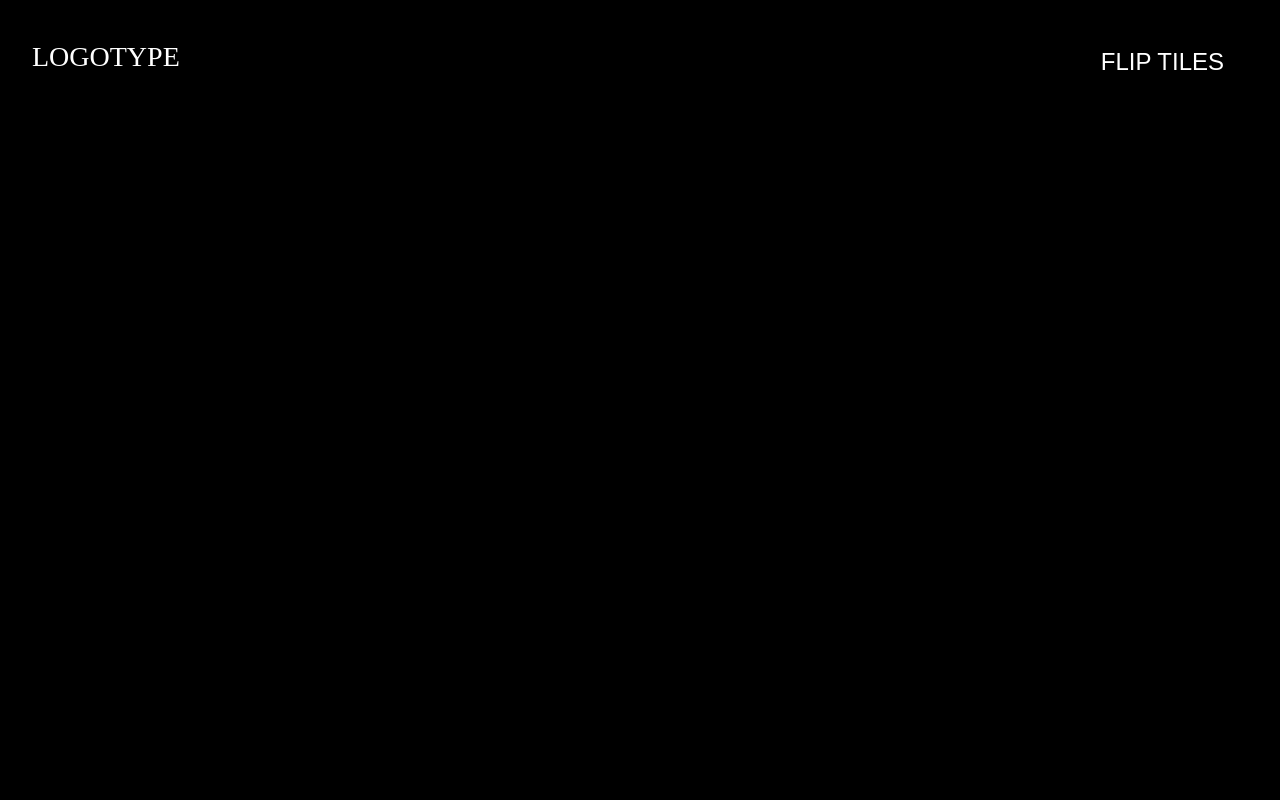
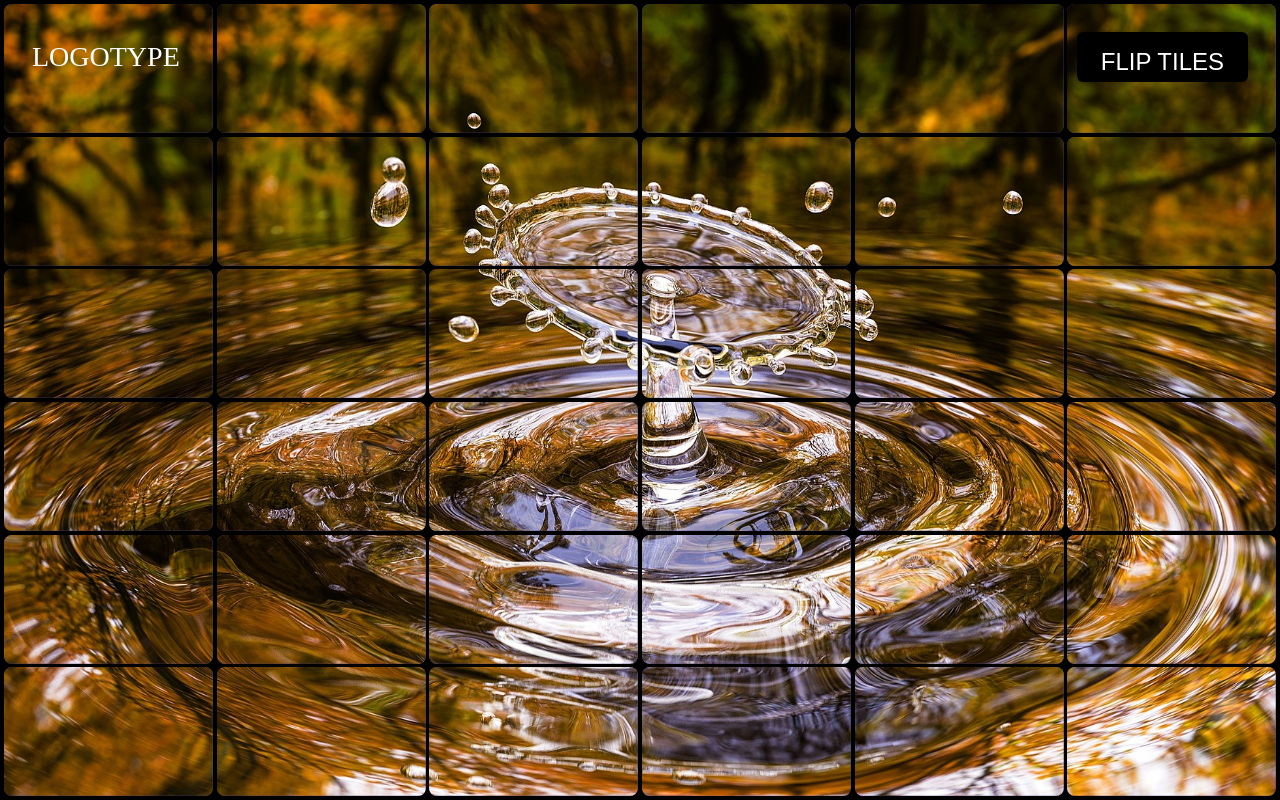
Before and after one commit to freetimezp/js-portfolio-140-heropage, a plain HTML site: page index.html in a window 1280 px wide. Both pictures are taken after a click on the button "FLIP TILES". Drawn offline with nearby package versions, Linux system fonts and the light colour scheme.

Commit message:
03. js-portfolio-140-heropage. Flip GSAP animation.

```diff
--- a/assets/css/style.css
+++ b/assets/css/style.css
@@ -143,3 +143,11 @@ nav button {
 .highlight {
     border-color: #fff;
 }
+
+::-webkit-scrollbar {
+    display: none;
+}
+
+#flipButton {
+    cursor: pointer;
+}
--- a/assets/js/main.js
+++ b/assets/js/main.js
@@ -0,0 +1,158 @@
+document.addEventListener("DOMContentLoaded", () => {
+    const ROWS = 6;
+    const COLS = 6;
+    const BLOCK_SIZE = 50;
+    const COOLDOWN = 1000;
+    let isFlipped = false;
+
+    function createTiles(row, col) {
+        const tile = document.createElement("div");
+        tile.className = 'tile';
+        tile.innerHTML = `
+        <div class="tile-face tile-front"></div>
+        <div class="tile-face tile-back"></div>
+    `;
+
+        const bgPosition = `${col * 20}% ${row * 20}%`;
+        tile.querySelector(".tile-front").style.backgroundPosition = bgPosition;
+        tile.querySelector(".tile-back").style.backgroundPosition = bgPosition;
+
+        return tile;
+    };
+
+
+    function createBoard() {
+        const board = document.querySelector(".board");
+        for (let i = 0; i < ROWS; i++) {
+            const row = document.createElement("div");
+            row.className = 'row';
+
+            for (let j = 0; j < COLS; j++) {
+                row.appendChild(createTiles(i, j));
+            }
+
+            board.appendChild(row);
+        }
+    };
+
+    function initializeTileAnimation() {
+        const tiles = document.querySelectorAll(".tile");
+        tiles.forEach((tile, index) => {
+            let lastEnterTime = 0;
+
+            tile.addEventListener("mouseenter", () => {
+                const currentTime = Date.now();
+                if (currentTime - lastEnterTime > COOLDOWN) {
+                    lastEnterTime = currentTime;
+
+                    let tiltY;
+
+                    if (index % 6 === 0) {
+                        tiltY = -40;
+                    } else if (index % 6 === 5) {
+                        tiltY = 40;
+                    } else if (index % 6 === 1) {
+                        tiltY = -20;
+                    } else if (index % 6 === 4) {
+                        tiltY = 20;
+                    } else if (index % 6 === 2) {
+                        tiltY = -10;
+                    } else {
+                        tiltY = 10;
+                    }
+
+                    animateTile(tile, tiltY);
+                }
+            });
+        });
+
+
+        const flipButton = document.getElementById("flipButton");
+        flipButton.addEventListener("click", () => flipAllTiles(tiles));
+    };
+
+
+    function animateTile(tile, tiltY) {
+        gsap.timeline()
+            .set(tile, {
+                rotateX: isFlipped ? 180 : 0,
+                rotateY: 0
+            })
+            .to(tile, {
+                rotateX: isFlipped ? 450 : 270,
+                rotateY: tiltY,
+                duration: 0.5,
+                ease: "power2.out"
+            })
+            .to(tile, {
+                rotateX: isFlipped ? 540 : 360,
+                rotateY: 0,
+                duration: 0.5,
+                ease: "power2.out"
+            }, "-=0.25");
+    };
+
+
+    function flipAllTiles(tiles) {
+        isFlipped = !isFlipped;
+
+        gsap.to(tiles, {
+            rotateX: isFlipped ? 180 : 0,
+            duration: 1,
+            stagger: {
+                amount: 0.5,
+                from: "random"
+            },
+            ease: "power2.inOut"
+        });
+    };
+
+
+    function createBlocks() {
+        const blocksContainer = document.getElementById("blocks");
+        const screenWidth = window.innerWidth;
+        const screenHeight = window.innerHeight;
+        const numCols = Math.ceil(screenWidth / BLOCK_SIZE);
+        const numRows = Math.ceil(screenHeight / BLOCK_SIZE);
+        const numBlocks = numCols * numRows;
+
+        for (let i = 0; i < numBlocks; i++) {
+            const block = document.createElement("div");
+            block.classList.add("block");
+            block.dataset.index = i;
+            blocksContainer.appendChild(block);
+        }
+
+        return { numCols, numBlocks };
+    };
+
+    function highlightBlock(event) {
+        const { numCols } = window.blockInfo;
+        const blocksContainer = document.getElementById("blocks");
+        const rect = blocksContainer.getBoundingClientRect();
+        const x = event.clientX - rect.left;
+        const y = event.clientY - rect.top;
+        const col = Math.floor(x / BLOCK_SIZE);
+        const row = Math.floor(y / BLOCK_SIZE);
+        const index = row * numCols + col;
+
+        const block = blocksContainer.children[index];
+        if (block) {
+            block.classList.add("highlight");
+            setTimeout(() => {
+                block.classList.remove("highlight");
+            }, 250);
+        }
+    };
+
+
+    function init() {
+        createBoard();
+        initializeTileAnimation();
+        window.blockInfo = createBlocks();
+
+        document.addEventListener("mousemove", highlightBlock);
+    };
+
+    init();
+});
--- a/index.html
+++ b/index.html
@@ -18,9 +18,11 @@
     <section class="board"></section>
 
     <div class="blocks-container">
-        <div class="blocks"></div>
+        <div class="blocks" id="blocks"></div>
     </div>
 
+
+    <script src="https://cdnjs.cloudflare.com/ajax/libs/gsap/3.12.5/gsap.min.js"></script>
     <script src="./assets/js/main.js"></script>
 </body>
 
```
